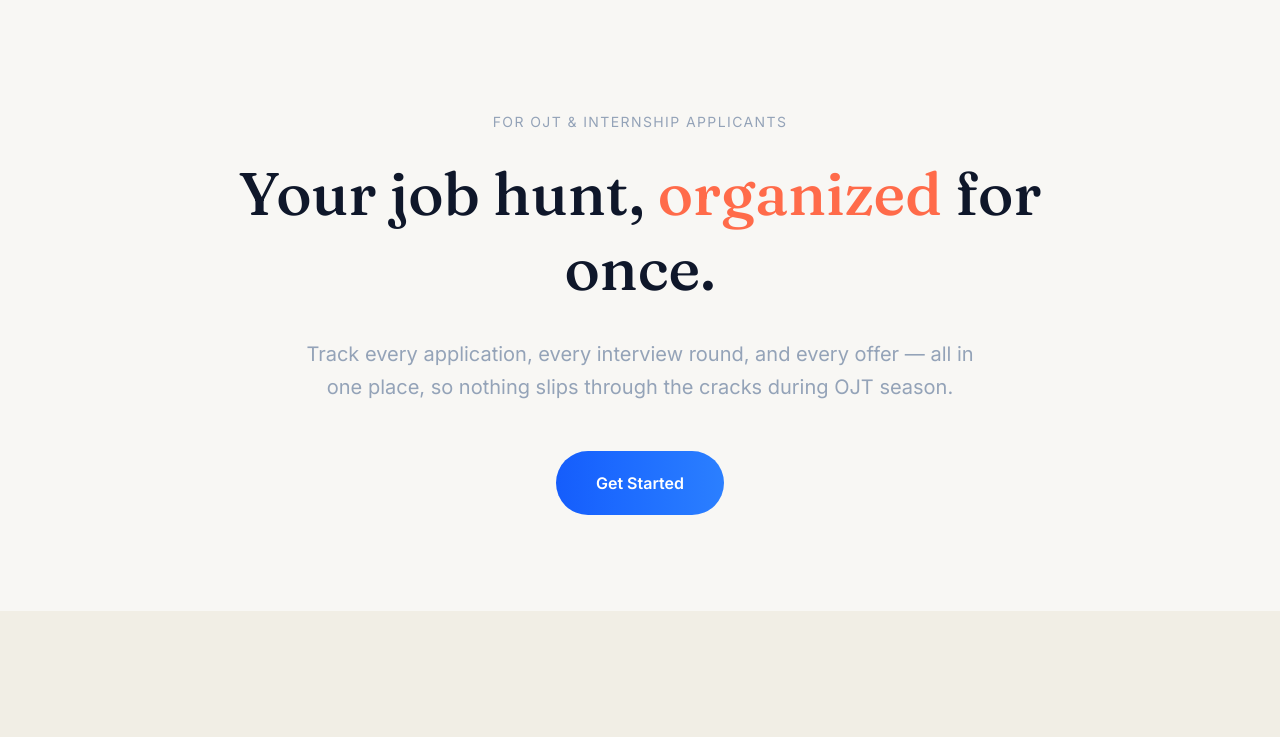
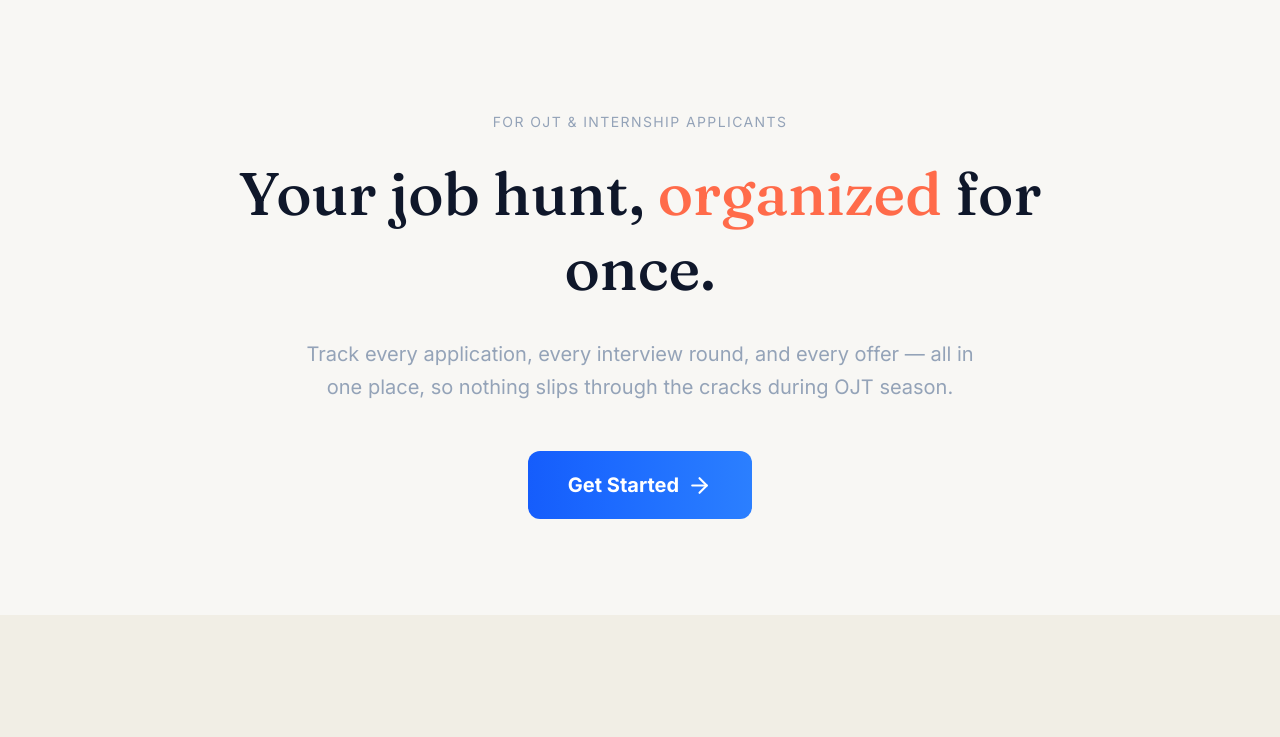
Before and after one commit to ToyBitZ00/Application_Tracker, a Next.js app: page / in a window 1280 px wide. Shown: the top 737 px of the page. Built offline with nearby package versions, Linux system fonts and the light colour scheme.

Commit message:
Added icons to the Landing Page.

```diff
--- a/app/page.tsx
+++ b/app/page.tsx
@@ -1,5 +1,5 @@
 import Link from 'next/link';
-import { Kanban, Users, BarChart3, ShieldCheck } from 'lucide-react';
+import { Kanban, Users, BarChart3, ShieldCheck, ArrowRight } from 'lucide-react';
 import { siGithub } from 'simple-icons';
 
 function GithubIcon({ className }: { className?: string }) {
@@ -49,9 +49,10 @@ export default function LandingPage() {
         </p>
         <Link
           href="/login"
-          className="inline-block px-10 py-5 rounded-full bg-gradient-to-r from-blue-600 to-blue-500 text-white font-semibold text-base hover:opacity-90 transition-opacity"
-        >
+          className="inline-flex items-center gap-2 px-10 py-5 rounded-xl bg-gradient-to-r from-blue-600 to-blue-500 text-white font-bold text-xl hover:opacity-70 transition-opacity"
+          >
           Get Started
+          <ArrowRight size={25} />
         </Link>
       </section>
 
@@ -136,7 +137,7 @@ export default function LandingPage() {
             of every application's progress.
           </p>
 
-          <p className="text-sm uppercase tracking-widest text-black/70 mb-6">The team</p>
+          <p className="text-xl font-bold uppercase tracking-widest text-black/70 mb-6">The team</p>
           <div className="grid grid-cols-1 md:grid-cols-3 gap-8">
             {team.map(({ name, year, role, github }) => (
               <div key={name}>
```
